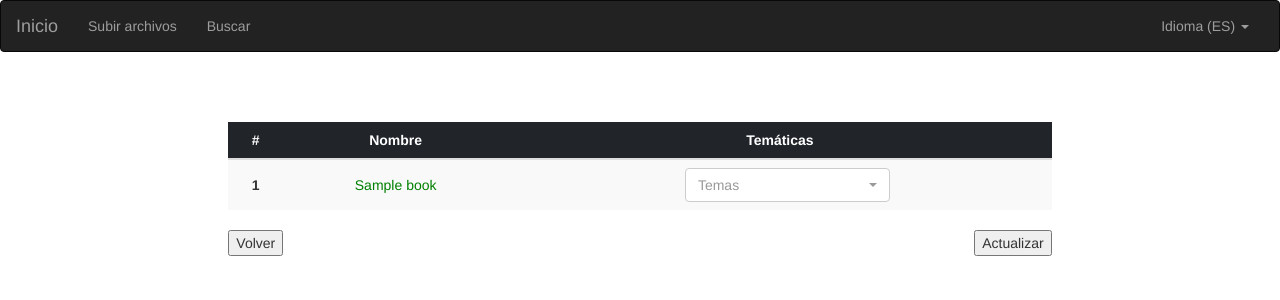
After one commit to Zaldric/Information-retrieval-based-on-readability, a Flask app: page /update_themes/1 in a window 1280 px wide. The commit adds this page. Shown: the top 300 px of the page. Run offline with Flask 2, Linux system fonts and the light colour scheme; tables that the repository leaves empty hold one stand-in row (values such as "Sample post"); parts of the project's set-up code (start-up, migrations or seed data) failed here and were passed over; some libraries are stand-ins or nearby versions.

Commit message:
1- Now you can update the themes for the books. 2- Upload translations messages.

```diff
--- a/app/forms.py
+++ b/app/forms.py
@@ -15,3 +15,8 @@ class UploadDocumentForm(FlaskForm):
     theme = SelectMultipleField(id='submit-themes')
     upload_files = FileField('', id='upload_files', render_kw={"multiple": ""})
     submit = SubmitField(_l('Enviar archivos'))
+
+
+class UpdateThemesForm(FlaskForm):
+    theme = SelectMultipleField(id='submit-themes')
+    submit = SubmitField(_l('Actualizar'))
--- a/app/routes.py
+++ b/app/routes.py
@@ -4,22 +4,22 @@ from flask import render_template, redirect, url_for, request, send_file
 from flask_babel import refresh
 from werkzeug.utils import secure_filename
 from app import app
-from app.forms import QueryForm, UploadDocumentForm
+from app.forms import QueryForm, UploadDocumentForm, UpdateThemesForm
 from app.__init__ import MODEL
 from src.IndexFileCreator import IndexFileCreator
 from src.QuerySearch import QuerySearch
 from flask_babel import _
 
 THEMES = MODEL.get_themes()
+THEME_CHOICES = list()
 
-# TODO Ver que pollas pasa con el índice me da que hay algo que no hace bien.
-# TODO Hay palabras que por alguna razón no aparecen cuando realmente si que están presentes.
-# TODO Cuando se suben varios archivos solo el primero se sube correctamente.
+for theme in THEMES:
+    THEME_CHOICES.append((theme.id, theme.theme))
+
+
+# TODO Añadir búsqueda filtrada por temáticas (después de hablarlo con Salud).
 # TODO Cambios en los botones al ordenar los resultados, para que se vea visualmente cuál es la ordenación actual.
 # TODO Indexación en Inglés.
-# TODO Pantalla inicial de la aplicación (lista de libros indexados con sus temáticas).
-# TODO Pantalla de edición de temáticas.
-# TODO Reset de los resultados al cambiar de pantalla.
 # TODO Crontap para la indexación viernes 12 noche.
 
 
@@ -34,28 +34,41 @@ def calculate_range(total_elements, page, maximum_pages):
 
 
 def get_theme_name(theme_id):
-    for theme in THEMES:
-        if theme.id == theme_id:
-            return theme.theme
+    for book_theme in THEMES:
+        if book_theme.id == theme_id:
+            return book_theme.theme
 
 
 @app.route('/')
 @app.route('/index', methods=['GET', 'POST'])
 def index():
+    app.config.pop('ranking', None)
+    app.config.pop('query', None)
+    app.config.pop('query', None)
     books = MODEL.get_books_for_language(app.config['SELECTED_LANGUAGE'])
     theme_books = list()
     page = request.args.get('page', 1, type=int)
     maximum_pages = math.ceil(len(books) / app.config['BOOKS_PER_PAGE'])
     books_range = calculate_range(len(books), page, maximum_pages)
+    index_button = False
+    are_books = False
 
     for book in books:
+        are_books = True
         themes = ''
-        for theme in MODEL.get_book_themes(book.id):
-            themes += get_theme_name(int(theme.theme_id)) + ', '
+        for book_theme in MODEL.get_book_themes(book.id):
+            themes += get_theme_name(int(book_theme.theme_id)) + ', '
         theme_books.append(themes)
 
-    return render_template('index.html', page=page, maximum_pages=maximum_pages,
-                           books=zip(books[books_range[0]:books_range[1]], theme_books[books_range[0]:books_range[1]]))
+        if book.indexed == 0:
+            index_button = True
+
+    books_list = list()
+    for i in range(books_range[0], books_range[1] + 1):
+        books_list.append((books[i], theme_books[i]))
+
+    return render_template('index.html', page=page, maximum_pages=maximum_pages, index_button=index_button,
+                           are_books=are_books, books=books_list)
 
 
 @app.route('/search', methods=['GET', 'POST'])
@@ -63,13 +76,9 @@ def search():
     form = QueryForm()
     page = request.args.get('page', 1, type=int)
     mode = request.args.get('mode', 'similarity', type=str)
-    themes = list()
     errors = list()
 
-    for theme in THEMES:
-        themes.append((theme.id, theme.theme))
-
-    form.theme.choices = themes
+    form.theme.choices = THEME_CHOICES
 
     if form.is_submitted():
         app.config['selected_themes'] = selected_themes = form.theme.data
@@ -79,22 +88,26 @@ def search():
             app.config['errors'] = errors
 
         if errors:
-            return render_template('search.html', form=form, model=THEMES, errors=errors, selected_themes=selected_themes)
+            return render_template('search.html', form=form, model=THEMES, errors=errors,
+                                   selected_themes=selected_themes)
 
         if form.query.data != '':
             app.config['query'] = form.query.data
             app.config['ranking'] = QuerySearch(app.config['SELECTED_LANGUAGE'], form.query.data).get_ranks()
         else:
-            return render_template('search.html', query='', form=form, model=THEMES, errors=errors, selected_themes=selected_themes)
+            return render_template('search.html', query='', form=form, model=THEMES, errors=errors,
+                                   selected_themes=selected_themes)
 
     if 'ranking' in app.config:
 
         if app.config['ranking'] is None:
-            return render_template('search.html', form=form, model=THEMES, errors=errors, selected_themes=app.config['selected_themes'])
+            return render_template('search.html', form=form, model=THEMES, errors=errors,
+                                   selected_themes=app.config['selected_themes'])
 
         form.query.data = app.config['query']
         if mode == 'similarity':
-            maximum_pages = math.ceil(len(app.config['ranking']['similarity_rank']) / app.config['BOOKS_PER_PAGE_IN_SEARCH'])
+            maximum_pages = math.ceil(
+                len(app.config['ranking']['similarity_rank']) / app.config['BOOKS_PER_PAGE_IN_SEARCH'])
 
             if page > maximum_pages:
                 page = maximum_pages
@@ -123,15 +136,14 @@ def search():
 
 @app.route('/upload', methods=['GET', 'POST'])
 def upload():
+    app.config.pop('ranking', None)
+    app.config.pop('query', None)
+    app.config.pop('query', None)
     form = UploadDocumentForm()
-    themes = list()
     errors = list()
     existing_files = list()
 
-    for theme in THEMES:
-        themes.append((theme.id, theme.theme))
-
-    form.theme.choices = themes
+    form.theme.choices = THEME_CHOICES
 
     if form.is_submitted():
         books = MODEL.get_books()
@@ -148,7 +160,6 @@ def upload():
         else:
             valid_theme = True
 
-        f = form.upload_files.data
         invalid_files = list()
         saved_files = list()
 
@@ -157,7 +168,7 @@ def upload():
             if '.txt' in filename or '.epub' in filename:
                 if valid_theme:
                     if MODEL.is_uploaded(filename.split('.')[0]):
-                        f.save(os.path.join(app.root_path, 'corpus', filename))
+                        file.save(os.path.join(app.root_path, 'corpus', filename))
                         saved_files.append(filename)
                     else:
                         existing_files.append(filename)
@@ -166,7 +177,8 @@ def upload():
                 invalid_files.append(filename)
 
         if invalid_files:
-            message = _('Sólo se admiten archivos en formato .txt o .pub, compruebe la extensión de los siguientes archivos e inténtelo de nuevo: ')
+            message = _(
+                'Sólo se admiten archivos en formato .txt o .pub, compruebe la extensión de los siguientes archivos e inténtelo de nuevo: ')
             for invalid_file in invalid_files:
                 message += invalid_file + ', '
             errors.append(message[:-2])
@@ -183,10 +195,12 @@ def upload():
             errors.append(_('Los siguientes libros ya están registrados en el sistema y no se han procesado:'))
 
         if errors:
-            return render_template('upload.html', form=form, model=THEMES, selected_themes=selected_themes, errors=errors, existing_files=existing_files)
+            return render_template('upload.html', form=form, model=THEMES, selected_themes=selected_themes,
+                                   errors=errors, existing_files=existing_files)
         else:
             success = _('Los archivos se han procesado correctamente')
-            return render_template('upload.html', form=form, model=THEMES, selected_themes=selected_themes, success=success)
+            return render_template('upload.html', form=form, model=THEMES, selected_themes=selected_themes,
+                                   success=success)
 
     return render_template('upload.html', form=form, model=THEMES)
 
@@ -217,6 +231,36 @@ def download(filename):
     return send_file('corpus/' + filename, attachment_filename=filename)
 
 
+@app.route('/update_themes/')
+@app.route('/update_themes/<book_id>', methods=['GET', 'POST'])
+def update_themes(book_id):
+    book = MODEL.get_book(book_id)
+    form = UpdateThemesForm()
+    page = request.args.get('page', '1', type=str)
+
+    if form.is_submitted():
+
+        if not form.theme.data:
+            error = _('Debe seleccionar al menos una temática.')
+            selected_themes = [book.theme_id for book in MODEL.get_book_themes(book_id)]
+            form.theme.choices = THEME_CHOICES
+
+            return render_template('update_themes.html', error=error, book=book, form=form,
+                                   selected_themes=selected_themes, page=page)
+
+        MODEL.update_themes(book_id, form.theme.data)
+        return redirect('index?page=' + page)
+
+    if book:
+        selected_themes = [book.theme_id for book in MODEL.get_book_themes(book_id)]
+
+        form.theme.choices = THEME_CHOICES
+        return render_template('update_themes.html', form=form, model=THEMES, book=book,
+                               selected_themes=selected_themes, page=page)
+
+    return render_template('update_themes.html')
+
+
 @app.route('/language/', defaults={'lang': 'es'})
 @app.route('/language/<previous>/<lang>')
 def language(previous, lang):
--- a/app/static/styles/style.css
+++ b/app/static/styles/style.css
@@ -107,3 +107,12 @@
 .not-indexed {
     color: red;
 }
+
+.center-cell {
+    text-align:center;
+    vertical-align:middle !important;
+}
+
+.update-themes {
+    padding-top: 50px;
+}
--- /dev/null
+++ b/app/templates/update_themes.html
@@ -0,0 +1,101 @@
+{% extends "base.html" %}
+{% import 'bootstrap/wtf.html' as wtf %}
+
+{% block app_content %}
+
+    {% if error %}
+        <div class="row">
+            <div class="col-md-1"></div>
+            <div class="col-md-10" id="search-column">
+                <div class="alert alert-danger" role="alert">
+                    {{ error }}
+                </div>
+            </div>
+            <div class="col-md-1"></div>
+        </div>
+    {% endif %}
+
+    {% if book %}
+        <form class="form form-group update-themes" method="post" role="form">
+            {{ form.hidden_tag() }}
+            <div class="row">
+                <div class="col-md-2"></div>
+                <div class="col-md-8" id="search-column">
+                    <table class="table table-striped">
+                        <thead class="thead-dark">
+                        <tr>
+                            <th scope="col" class="text-center">#</th>
+                            <th scope="col" class="text-center">{{ _('Nombre') }}</th>
+                            <th scope="col" class="text-center">{{ _('Temáticas') }}</th>
+                        </tr>
+                        </thead>
+                        <tbody>
+                        <tr>
+                            <th scope="row" class="center-cell">{{ book.id }}</th>
+                            <td class="center-cell"><a href="{{ 'update_themes/' ~ book.id }}" class="
+                                    {% if book.indexed == 0 %} not-indexed {% else %}
+                                                       indexed {% endif %}">{{ book.name.replace('_', ' ') }}</a></td>
+                            <td class="center-cell">
+                                <select class="selectpicker themes-select center-block" id="select-picker"
+                                        title={{ _('Temas') }} multiple data-actions-box="true">
+                                    {% for theme in model %}
+                                        {% if theme.id|string in selected_themes %}
+                                            <option value="{{ theme.id }}"
+                                                    selected="selected">{{ theme.theme }}</option>
+                                        {% else %}
+                                            <option value="{{ theme.id }}">{{ theme.theme }}</option>
+                                        {% endif %}
+                                    {% endfor %}
+                                </select>
+                            </td>
+                        </tr>
+                        </tbody>
+                    </table>
+                    <div class="hidden">
+                        {{ wtf.form_field(form.theme) }}
+                    </div>
+                    <div class="row">
+                        <div class="col-md-12">
+                            <input type="button" class="pull-left" id="submit" name="back"
+                                   value={{ _('Volver') }} onclick="window.location.href='{{ '/index?page=' ~ page }}'">
+                            {{ wtf.form_field(form.submit, class='pull-right') }}
+                        </div>
+                    </div>
+                </div>
+                <div class="col-md-2"></div>
+            </div>
+        </form>
+    {% else %}
+        <div class="row">
+            <div class="col-md-2"></div>
+            <div class="col-md-8">
+                <div class="alert alert-danger" role="alert">
+                    {{ _('ID no válido, el libro no existe en el sistema.') }}
+                </div>
+            </div>
+        </div>
+    {% endif %}
+
+
+    <script type=text/javascript src="{{ url_for('static', filename='js/bootstrap-select.js') }}"></script>
+    <script type=text/javascript>
+
+        $('#select-picker').on('change', function () {
+            $(this).find("option:selected").each(function () {
+
+                var theme_values = $(this).attr("value");
+                var array = theme_values.split(" ");
+
+                document.getElementById('submit-themes').getElementsByTagName('option')[array[0] - 1].selected = true;
+            });
+
+            $(this).find("option:not(:selected)").each(function () {
+
+                var theme_values = $(this).attr("value");
+                var array = theme_values.split(" ");
+
+                document.getElementById('submit-themes').getElementsByTagName('option')[array[0] - 1].selected = false;
+            });
+        });
+    </script>
+{% endblock %}
```
Also changed, not shown: app/models.py (+11 -0 lines), app/templates/base.html (+6 -4 lines), app/templates/index.html (+11 -2 lines), app/templates/search.html (+27 -14 lines), app/templates/upload.html (+5 -4 lines), app.db, app/templates/update_index.html (indentation only), app/translations/en/LC_MESSAGES/messages.po, 1 other file.
